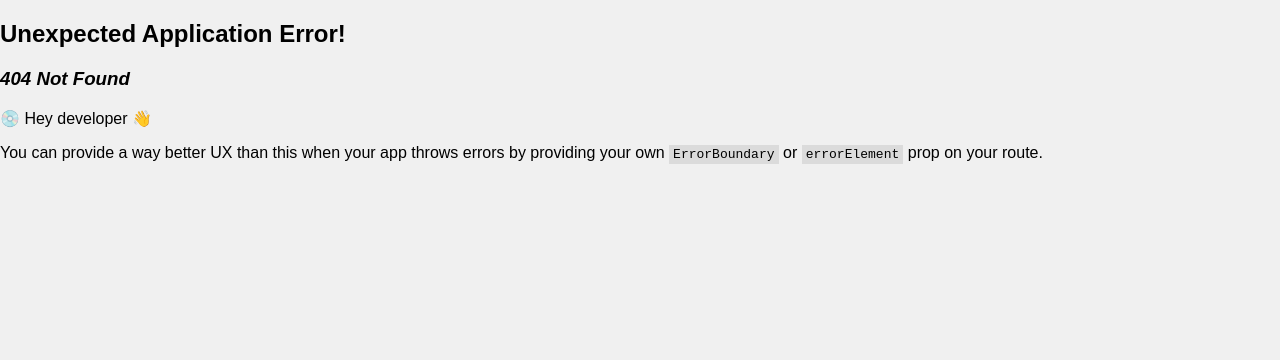
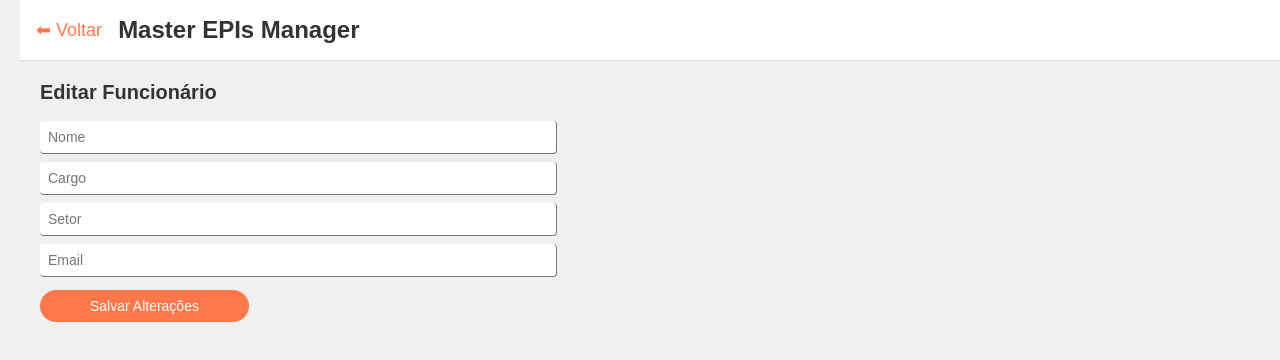
Before and after one commit to wilian-wagner/SA_Paulo_EPIs, a React (Vite) app in the folder frontend/: page /funcionarios/editar/1 in a window 1280 px wide. Before the commit this address had no page. Shown: the top 360 px of the page. Built offline with nearby package versions, Linux system fonts and the light colour scheme; no server answers.

Commit message:
funcionalidade aos botoes editar/deletar

```diff
--- a/frontend/src/SASS/funcionarioStyle.scss
+++ b/frontend/src/SASS/funcionarioStyle.scss
@@ -23,7 +23,7 @@ $button-hover-color: #d9534f;
         align-items: baseline;
         gap: 8px;
 
-        ::-webkit-input-placeholder{
+        ::-webkit-input-placeholder {
             color: #94A3B8;
         }
 
@@ -130,3 +130,85 @@ $button-hover-color: #d9534f;
         }
     }
 }
+
+// Estilo geral da página de edição de Funcionário
+.editar-funcionario-page {
+    display: flex;
+    flex-direction: column;
+    align-items: start;
+    margin-left: 20px;
+
+    .header {
+
+        .header-logo {
+            display: flex;
+            align-items: center;
+            gap: 10px;
+
+            .btn-voltar {
+                background-color: transparent;
+                border: none;
+                font-size: 18px;
+                color: $button-color;
+                cursor: pointer;
+                transition: color 0.3s;
+
+                &:hover {
+                    color: $button-hover-color;
+                }
+            }
+
+            h1 {
+                font-size: 24px;
+                color: $text-color;
+            }
+        }
+    }
+
+    h2 {
+        font-size: 20px;
+        color: $text-color;
+        margin-top: 20px;
+        margin-left: 20px;
+    }
+
+    form {
+        display: flex;
+        flex-direction: column;
+        align-items: start;
+        margin-left: 20px;
+        gap: 8px;
+
+        input {
+            width: 500px;
+            padding: 8px;
+            border-top: 0px;
+            border-left: 0px;
+            border-width: 1px;
+            border-radius: 4px;
+            font-size: 14px;
+            color: $text-color;
+
+            &:focus {
+                border-color: $button-color;
+                outline: none;
+            }
+        }
+
+        button[type="submit"] {
+            margin-top: 5px;
+            padding: 8px 50px;
+            font-size: 14px;
+            color: #fff;
+            background-color: $button-color;
+            border: none;
+            border-radius: 60px;
+            cursor: pointer;
+            transition: background-color 0.3s;
+
+            &:hover {
+                background-color: $button-hover-color;
+            }
+        }
+    }
+}
--- a/frontend/src/index.jsx
+++ b/frontend/src/index.jsx
@@ -2,11 +2,13 @@ import { createRoot } from 'react-dom/client'
 import { RouterProvider, createBrowserRouter } from 'react-router-dom'
 import Home from './pages/Home.jsx'
 import Funcionarios from './pages/Funcionario.jsx'
+import EditarFuncionario from './pages/EditarFuncionario.jsx'
 // import EPI from './pages/EPI.jsx'
 
 const paginas = createBrowserRouter([
   { path: '/', element: <Home /> },
-  { path: '/Funcionarios', element: <Funcionarios /> },
+  { path: '/funcionarios', element: <Funcionarios /> },
+  { path: '/funcionarios/editar/:id', element: <EditarFuncionario/>}
   // { path: '/EPI', element: <EPI /> }
 ])
 
--- /dev/null
+++ b/frontend/src/pages/EditarFuncionario.jsx
@@ -0,0 +1,94 @@
+// EditarFuncionario.js
+import React, { useEffect, useState } from 'react';
+import axios from 'axios';
+import { useNavigate, useParams } from 'react-router-dom';
+import '../SASS/funcionarioStyle.scss'
+
+function EditarFuncionario() {
+  const { id } = useParams();
+  const navigate = useNavigate();
+  const [funcionario, setFuncionario] = useState({
+    nome: '',
+    cargo: '',
+    setor: '',
+    email: ''
+  });
+
+  useEffect(() => {
+    const carregarFuncionario = async () => {
+      try {
+        const response = await axios.get(`http://localhost:3000/funcionarios/${id}`);
+        setFuncionario(response.data);
+      } catch (error) {
+        console.error("Erro ao carregar funcionário:", error);
+      }
+    };
+    carregarFuncionario();
+  }, [id]);
+
+  const handleChange = (e) => {
+    setFuncionario({ ...funcionario, [e.target.name]: e.target.value });
+  };
+
+  const atualizarFuncionario = async (e) => {
+    e.preventDefault();
+
+    const dadosAtualizados = Object.fromEntries(
+      Object.entries(funcionario).filter(([key, value]) => value !== '')
+    );
+
+    try {
+      await axios.put(`http://localhost:3000/funcionarios/${id}`, dadosAtualizados);
+      navigate('/funcionarios');
+    } catch (error) {
+      console.error("Erro ao atualizar funcionário:", error);
+    }
+  };
+
+
+  return (
+    <div className="editar-funcionario-page">
+      <header className="header">
+        <div className="header-logo">
+          <button className='btn-voltar' onClick={() => navigate('/funcionarios')}>⬅ Voltar</button>
+          <h1>Master EPIs Manager</h1>
+        </div>
+      </header>
+
+      <h2>Editar Funcionário</h2>
+      <form onSubmit={atualizarFuncionario}>
+        <input
+          type="text"
+          name="nome"
+          value={funcionario.nome}
+          onChange={handleChange}
+          placeholder="Nome"
+        />
+        <input
+          type="text"
+          name="cargo"
+          value={funcionario.cargo}
+          onChange={handleChange}
+          placeholder="Cargo"
+        />
+        <input
+          type="text"
+          name="setor"
+          value={funcionario.setor}
+          onChange={handleChange}
+          placeholder="Setor"
+        />
+        <input
+          type="email"
+          name="email"
+          value={funcionario.email}
+          onChange={handleChange}
+          placeholder="Email"
+        />
+        <button type="submit">Salvar Alterações</button>
+      </form>
+    </div>
+  );
+}
+
+export default EditarFuncionario;
--- a/frontend/src/pages/Funcionario.jsx
+++ b/frontend/src/pages/Funcionario.jsx
@@ -1,7 +1,8 @@
 import React, { useEffect, useState } from 'react'
 import axios from 'axios'
-import { Link, useParams } from 'react-router-dom'
+import { Link, useNavigate } from 'react-router-dom'
 import '../SASS/funcionarioStyle.scss'
+
 
 function Funcionario() {
     const [funcionario, setFuncionario] = useState({
@@ -10,6 +11,14 @@ function Funcionario() {
         setor: '',
         email: ''
     })
+
+    const [listaFuncionarios, setListaFuncionarios] = useState([]);
+
+    const navigate = useNavigate();
+
+    useEffect(() => {
+        carregarFuncionario()
+    }, [])
 
     const handleChange = (e) => {
         setFuncionario({ ...funcionario, [e.target.name]: e.target.value })
@@ -26,12 +35,6 @@ function Funcionario() {
         }
     }
 
-    const [listaFuncionarios, setListaFuncionarios] = useState([]);
-
-    useEffect(() => {
-        carregarFuncionario()
-    }, [])
-
     const carregarFuncionario = async () => {
         try {
             const response = await axios.get('http://localhost:3000/funcionarios');
@@ -40,6 +43,17 @@ function Funcionario() {
             console.error("Erro ao carregar funcionários:", error);
         }
     };
+
+    const deletarFuncionario = async (id) => {
+        try {
+            await axios.delete(`http://localhost:3000/funcionarios/${id}`);
+            setListaFuncionarios(listaFuncionarios.filter(func => func.id !== id));
+            console.log("Funcionário deletado com sucesso");
+        } catch (error) {
+            console.error("Erro ao deletar funcionário:", error);
+        }
+    };
+
 
     return (
         <div className='funcionario-page container'>
@@ -101,8 +115,12 @@ function Funcionario() {
                                 <p>Cargo: {func.cargo}</p>
                                 <p>Setor: {func.setor}</p>
                                 <p>Email: {func.email}</p>
-                                <button className="btn-editar">Editar</button>
-                                <button className="btn-deletar">Deletar</button>
+                                <button className="btn-editar"
+                                    onClick={() => navigate(`/funcionarios/editar/${func.id}`)}>
+                                    Editar</button>
+                                <button className="btn-deletar"
+                                    onClick={() => deletarFuncionario(func.id)}>
+                                    Deletar</button>
                             </div>
                         ))}
                     </div>
```
